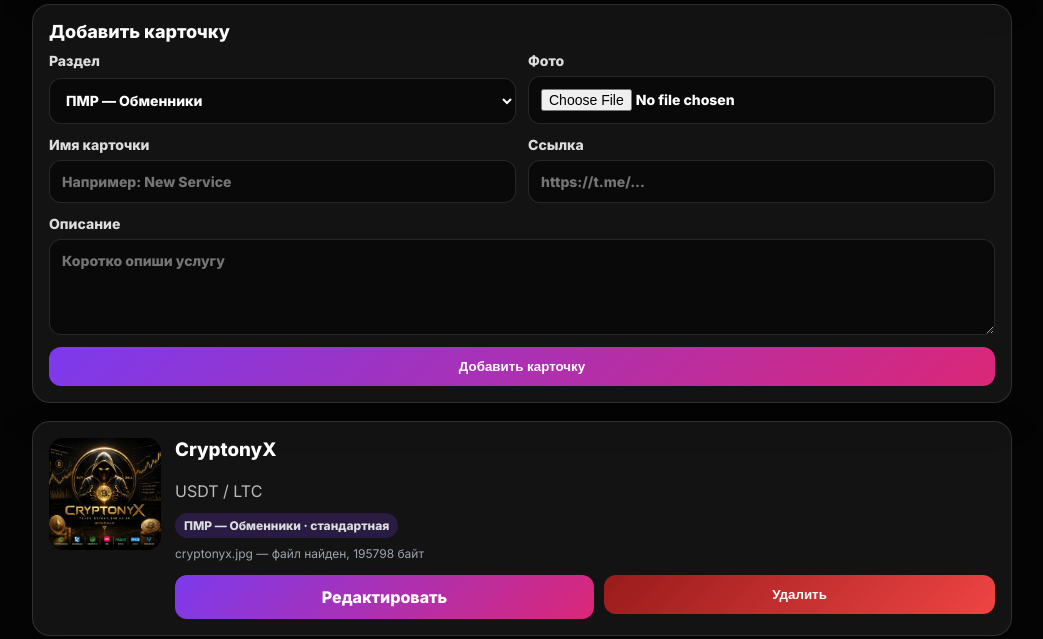
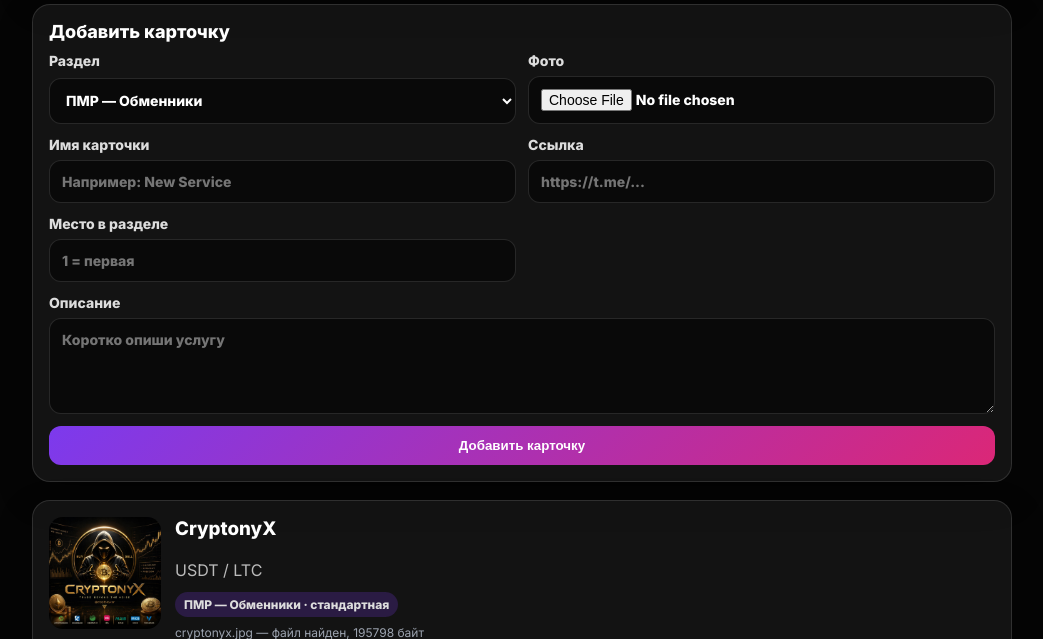
Before and after one commit to editshise/corleone-site, a Flask app: page /admin in a window 1280 px wide. Shown: the part 568-1207 px from the top of the page, without its empty margins (118-1161 px from the left). Run offline with Flask 3, Linux system fonts and the light colour scheme; the visitor is signed in with stand-in values (Sample User, id 1); data that the repository does not hold is empty.

Commit message:
Add card position controls to admin forms: templates/admin.html

```diff
--- a/templates/admin.html
+++ b/templates/admin.html
@@ -257,6 +257,10 @@ button { width: 100%; margin-top: 12px; }
                 Ссылка
                 <input name="link" placeholder="https://t.me/...">
             </label>
+            <label>
+                Место в разделе
+                <input type="number" name="sort_order" min="1" placeholder="1 = первая">
+            </label>
             <label class="wide">
                 Описание
                 <textarea name="description" placeholder="Коротко опиши услугу" required></textarea>
```
